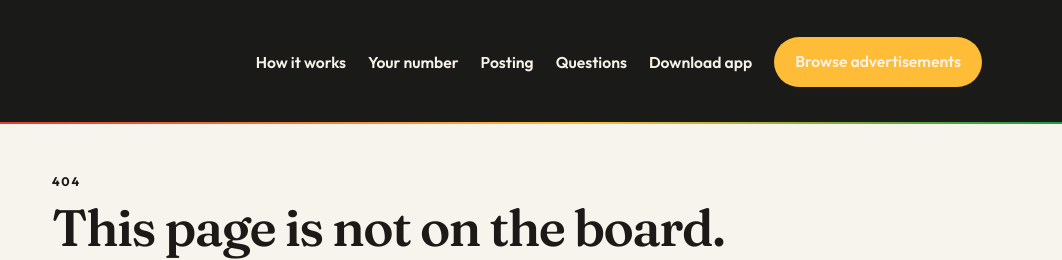
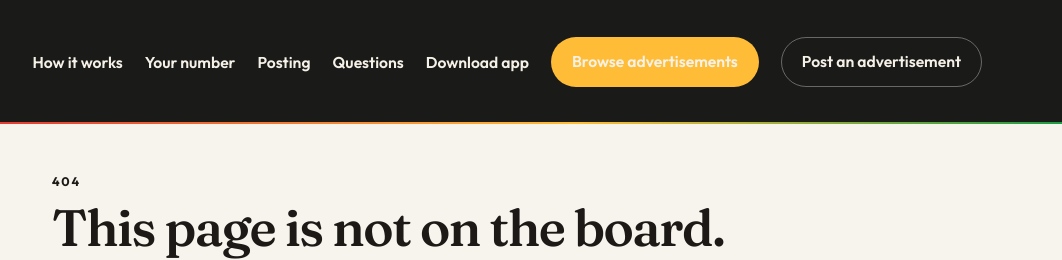
Before and after one commit to digibillmate-billing/classify-junction-landing, a website: page site/404.html in a window 1280 px wide. Shown: the top 260 px of the page, 218-1280 px from the left. Drawn offline with Linux system fonts and the light colour scheme.

Commit message:
Add Post an advertisement beside Browse in the header.

```diff
--- a/site/404.html
+++ b/site/404.html
@@ -30,6 +30,7 @@
           <a href="/#questions">Questions</a>
           <a href="https://classify-junction.digibillmate-billing.workers.dev/">Download app</a>
           <a class="btn btn-gold" href="https://classify-junction.digibillmate-billing.workers.dev/#published">Browse advertisements</a>
+          <a class="btn btn-ghost" href="https://classify-junction.digibillmate-billing.workers.dev/#post-ad">Post an advertisement</a>
         </nav>
       </div>
     </header>
--- a/site/css/styles.css
+++ b/site/css/styles.css
@@ -214,6 +214,10 @@
 
 .nav .btn:hover {
   color: #1a1203;
+}
+
+.nav .btn-ghost:hover {
+  color: #fff;
 }
 
 .btn {
```
Also changed, not shown: site/index.html (+1 -0 lines), site/privacy/index.html (+1 -0 lines), site/terms/index.html (+1 -0 lines).
